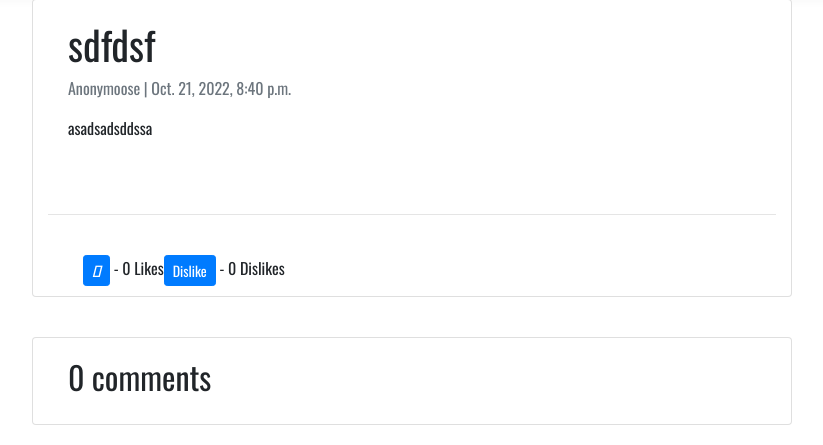
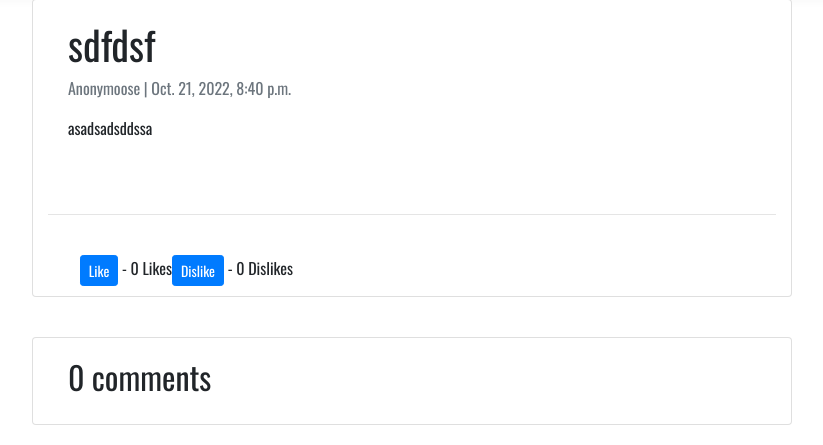
Before and after one commit to gcivil-nyu-org/INET-Team-4-F2022, a Django app: page /home/6/ in a window 1280 px wide. Shown: the part 88-533 px from the top of the page, without its empty margins (38-861 px from the left). Run offline with Django 4.2, Linux system fonts and the light colour scheme; a user stored in the database is signed in; data comes from the database, SQL or seed files in the repository; some libraries are stand-ins or nearby versions.

Commit message:
buttons reverted

```diff
--- a/BeHonest/post/templates/post_detail.html
+++ b/BeHonest/post/templates/post_detail.html
@@ -36,16 +36,16 @@
 
 
           {% if post.liked %}
-            {% comment %} <button type="submit", name="post_id", value="{{ post.id }}", class="btn btn-danger btn-sm">Unlike</button>  {% endcomment %}
-            <button type="submit", name="post_id", value="{{ post.id }}", class="btn btn-danger btn-sm">
+            <button type="submit", name="post_id", value="{{ post.id }}", class="btn btn-danger btn-sm">Unlike</button>
+            {% comment %} <button type="submit", name="post_id", value="{{ post.id }}", class="btn btn-danger btn-sm">
               <i class="fa-solid fa-thumbs-up"></i>
-            </button>
+            </button> {% endcomment %}
 
           {% else %}
-            {% comment %} <button type="submit", name="post_id", value="{{ post.id }}", class="btn btn-primary btn-sm">Like</button> {% endcomment %}
-            <button type="submit", name="post_id", value="{{ post.id }}", class="btn btn-primary btn-sm">
+            <button type="submit", name="post_id", value="{{ post.id }}", class="btn btn-primary btn-sm">Like</button>
+            {% comment %} <button type="submit", name="post_id", value="{{ post.id }}", class="btn btn-primary btn-sm">
               <i class="fa-regular fa-thumbs-up"></i>
-            </button>
+            </button> {% endcomment %}
           {% endif %}
           - {{ post.total_likes }} Likes
         </form>
```
